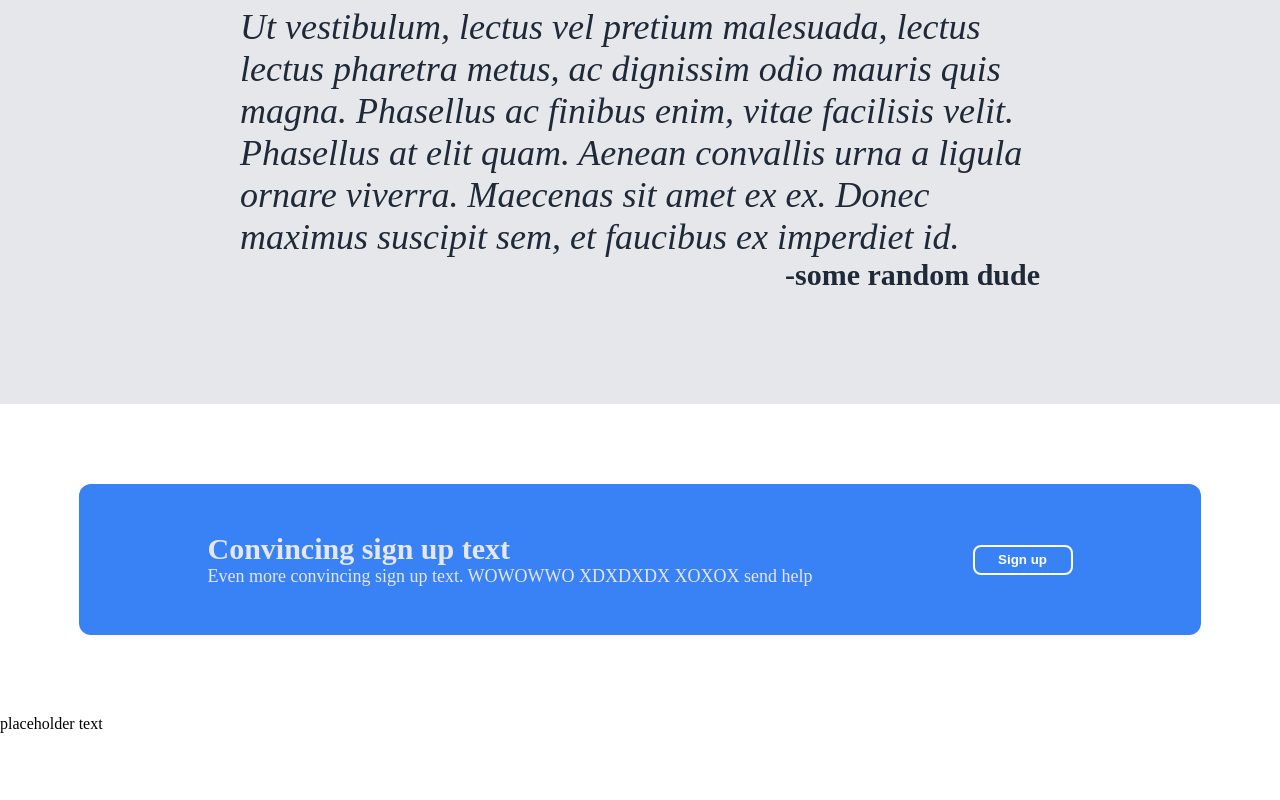
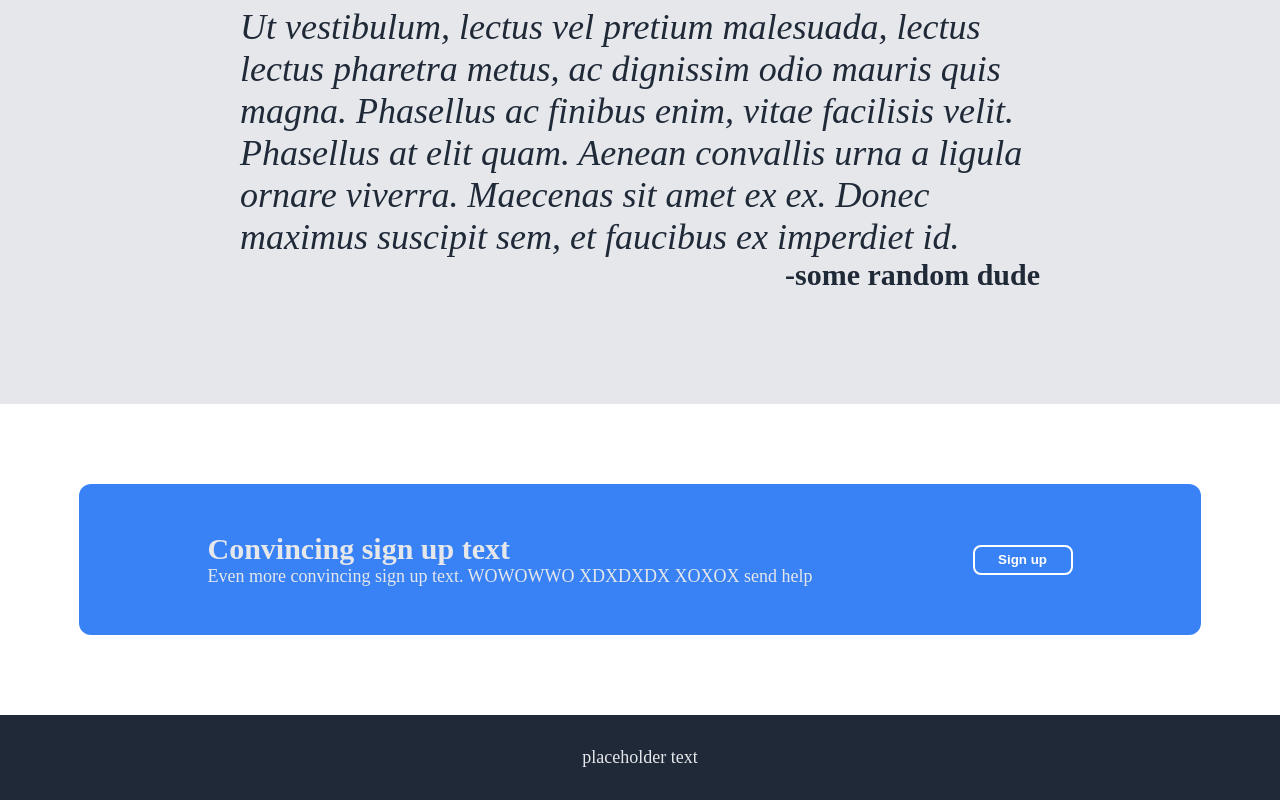
Before and after one commit to Miran-Mirantee/odin-landing-page, a plain HTML site: page index.html in a window 1280 px wide. Shown: the part 1385-2185 px from the top of the page. Before the commit the page ends 2118 px from the top, so only its background shows below. Drawn offline with Linux system fonts and the light colour scheme.

Commit message:
Finished footer

```diff
--- a/index.html
+++ b/index.html
@@ -82,7 +82,7 @@
     </div>
 
     <div class="footer">
-        placeholder text
+        <div class="footer-text">placeholder text</div>
     </div>
 </body>
 </html>
--- a/style.css
+++ b/style.css
@@ -17,7 +17,8 @@ a {
 
 .hero-second,
 .header-link,
-.action-text {
+.action-text,
+.footer-text {
     gap: 20px;
     color: #E5E7EB;
     font-size: 18px;
@@ -195,3 +196,11 @@ a {
     border-style: solid;
     border-color: white;
 }
+
+.footer {
+    display: flex;
+    justify-content: center;
+    align-items: center;
+    background-color: #1F2937;
+    padding: 32px 0;
+}
```
